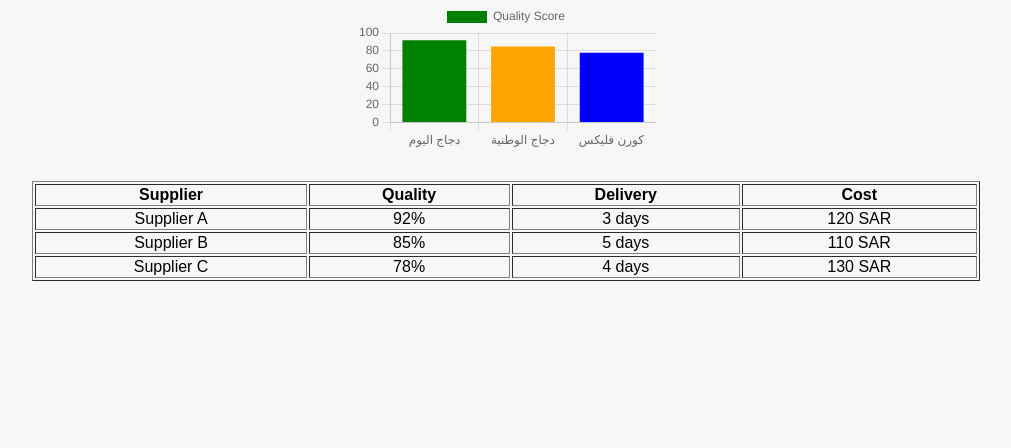
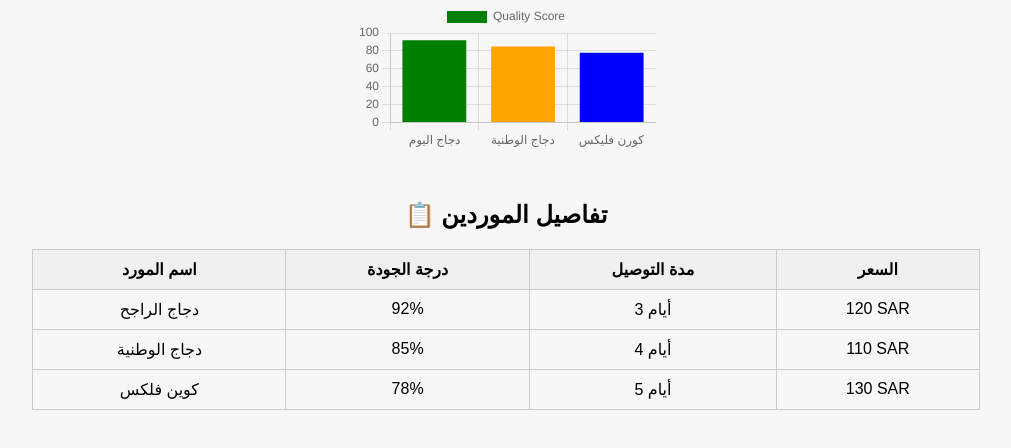
Before and after one commit to TalalWorkSpace/procurement-insights, a plain HTML site: page index.html in a window 1280 px wide. Shown: the part 128-576 px from the top of the page, without its empty margins (134-1145 px from the left). Drawn offline with nearby package versions, Linux system fonts and the light colour scheme.

Commit message:
Update index.html

```diff
--- a/index.html
+++ b/index.html
@@ -8,33 +8,34 @@
 <body>
   <h1>📊 Supplier Dashboard</h1>
   <canvas id="myChart"></canvas>
-<table border="1" style="margin: 30px auto; width: 80%;">
-  <thead>
+<h2 style="margin-top: 50px;">📋 تفاصيل الموردين</h2>
+<table style="margin: 0 auto; border-collapse: collapse; width: 80%;">
+  <thead style="background-color: #f0f0f0;">
     <tr>
-      <th>Supplier</th>
-      <th>Quality</th>
-      <th>Delivery</th>
-      <th>Cost</th>
+      <th style="padding: 10px; border: 1px solid #ccc;">اسم المورد</th>
+      <th style="padding: 10px; border: 1px solid #ccc;">درجة الجودة</th>
+      <th style="padding: 10px; border: 1px solid #ccc;">مدة التوصيل</th>
+      <th style="padding: 10px; border: 1px solid #ccc;">السعر</th>
     </tr>
   </thead>
   <tbody>
     <tr>
-      <td>Supplier A</td>
-      <td>92%</td>
-      <td>3 days</td>
-      <td>120 SAR</td>
+      <td style="padding: 10px; border: 1px solid #ccc;">دجاج الراجح</td>
+      <td style="padding: 10px; border: 1px solid #ccc;">92%</td>
+      <td style="padding: 10px; border: 1px solid #ccc;">3 أيام</td>
+      <td style="padding: 10px; border: 1px solid #ccc;">120 SAR</td>
     </tr>
     <tr>
-      <td>Supplier B</td>
-      <td>85%</td>
-      <td>5 days</td>
-      <td>110 SAR</td>
+      <td style="padding: 10px; border: 1px solid #ccc;">دجاج الوطنية</td>
+      <td style="padding: 10px; border: 1px solid #ccc;">85%</td>
+      <td style="padding: 10px; border: 1px solid #ccc;">4 أيام</td>
+      <td style="padding: 10px; border: 1px solid #ccc;">110 SAR</td>
     </tr>
     <tr>
-      <td>Supplier C</td>
-      <td>78%</td>
-      <td>4 days</td>
-      <td>130 SAR</td>
+      <td style="padding: 10px; border: 1px solid #ccc;">كوين فلكس</td>
+      <td style="padding: 10px; border: 1px solid #ccc;">78%</td>
+      <td style="padding: 10px; border: 1px solid #ccc;">5 أيام</td>
+      <td style="padding: 10px; border: 1px solid #ccc;">130 SAR</td>
     </tr>
   </tbody>
 </table>
```
